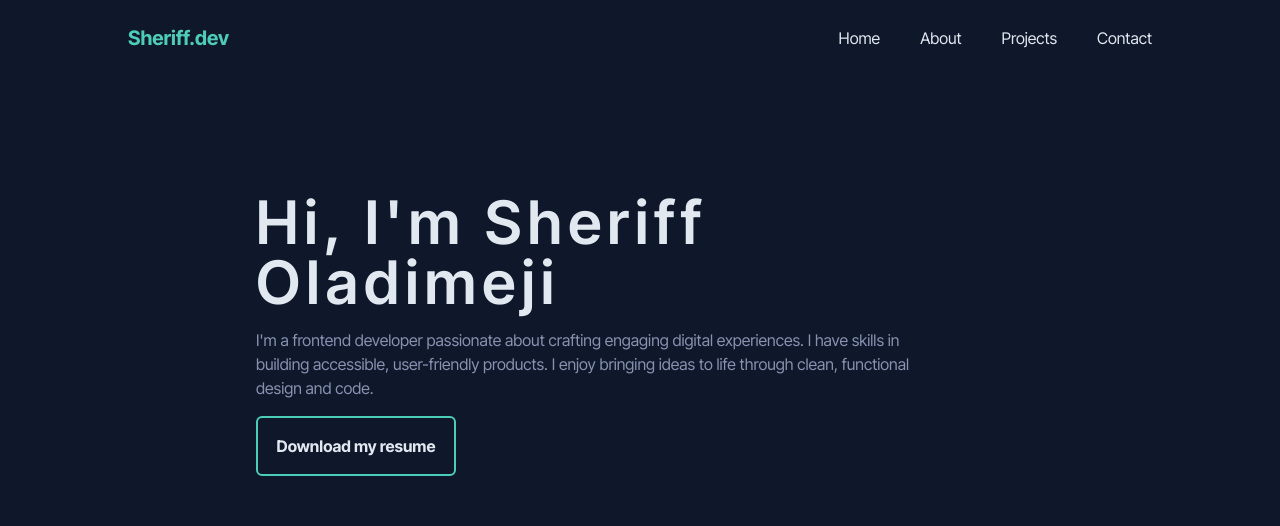
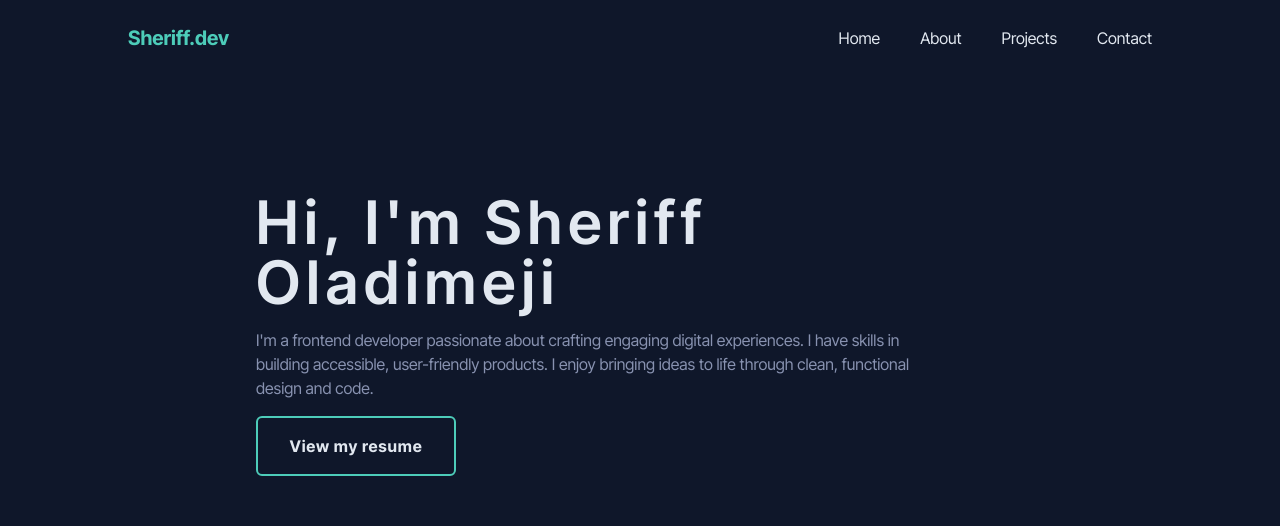
Before and after one commit to Sheriff-Oladimeji/portfolio, a React (Vite) app: page / in a window 1280 px wide. Shown: the top 526 px of the page. Built offline with nearby package versions, Linux system fonts and the light colour scheme.

Commit message:
feat: add resume

```diff
--- a/src/components/Header.jsx
+++ b/src/components/Header.jsx
@@ -1,25 +1,27 @@
+import resume from "../assets/Sheriff-Resume.pdf";
 const Header = () => {
   return (
-    <header
-      className="pt-28 w-[90%] md:w-[60%] mx-auto"
-      name="home"
-    >
-      <div className="flex flex-col items-center md:items-start w-full gap-4">
+    <header className="pt-28 w-[90%] md:w-[60%] mx-auto" name="home">
+      <div className="flex flex-col items-center sm:items-start w-full gap-4">
         <h1 className="text-4xl md:text-6xl font-semibold text-bold  tracking-widest">
           Hi, I'm Sheriff <span className="hidden md:inline">Oladimeji</span>
         </h1>
         {/* <h2 className="text-3xl md:text-4xl font-bold text-gray md:tracking-widest">
           Frontend Developer.
         </h2> */}
-        <p className="text-gray max-w-2xl text-center md:text-start">
+        <p className="text-gray max-w-2xl text-center sm:text-start">
           I'm a frontend developer passionate about crafting engaging digital
           experiences. I have skills in building accessible, user-friendly
           products. I enjoy bringing ideas to life through clean, functional
           design and code.
         </p>
-        <button className="border-green border-2 rounded-md py-4 px-2 outline-none bg-transparent w-[200px] hover:bg-green active:bg-green text-bold font-bold">
-          Download my resume
-        </button>
+        <a
+          href={resume}
+          download={true}
+          className="border-green border-2 rounded-md py-4 px-2 outline-none bg-transparent w-[200px] hover:bg-green active:bg-green text-bold font-bold text-center tracking-wider"
+        >
+          View my resume
+        </a>
       </div>
     </header>
   );
```
Also changed, not shown: 1 other file (tests, documents, lock files or other folders).
